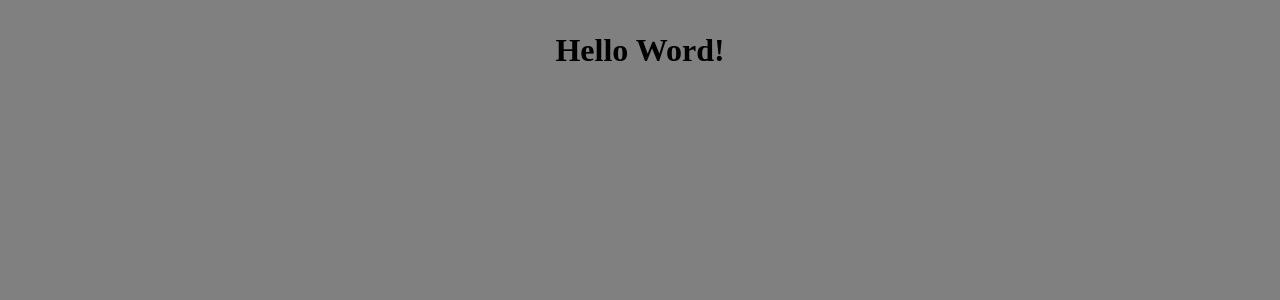
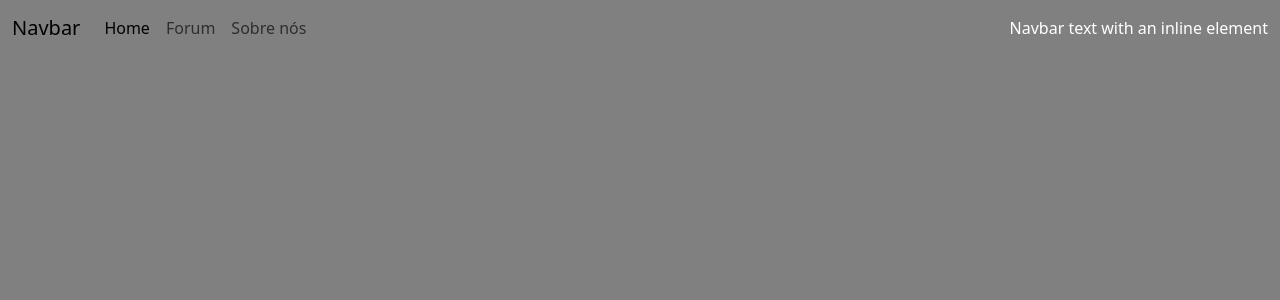
Before and after one commit to Gustavolima07/proj_react, a React (Vite) app in the folder vite-project/: page / in a window 1280 px wide. Shown: the top 300 px of the page. Built offline with nearby package versions, Linux system fonts and the light colour scheme.

Commit message:
NavBar e Bootstrap
adiciona componente NavBar e integra Bootstrap ao projeto

```diff
--- a/vite-project/package.json
+++ b/vite-project/package.json
@@ -10,6 +10,7 @@
     "preview": "vite preview"
   },
   "dependencies": {
+    "bootstrap": "^5.3.5",
     "react": "^19.0.0",
     "react-dom": "^19.0.0"
   },
--- a/vite-project/src/App.jsx
+++ b/vite-project/src/App.jsx
@@ -1,11 +1,11 @@
 import './App.css'
 
-import  { Cabecalho  }   from './components';
+import  { NavBar  }   from './components';
 
 const App = () => {
   return (
     <>
-      <Cabecalho />
+      <NavBar />
     </>
   )
 }
--- a/vite-project/src/components/Cabacalho/Cabacalho.jsx
+++ /dev/null
@@ -1,12 +0,0 @@
-import style from './Cabecalho.module.css';
-
-const Cabecalho = () => {
-    return (
-        <div className={style.Cabecalho}>
-            <h1>Hello Word!</h1>
-        </div>
-
-    );
-};
-
-export { Cabecalho };
--- a/vite-project/src/components/Cabacalho/index.js
+++ /dev/null
@@ -1 +0,0 @@
-export * from './Cabacalho';
--- /dev/null
+++ b/vite-project/src/components/NavBar/NavBar.jsx
@@ -0,0 +1,33 @@
+import style from './NavBar.module.css';
+
+const NavBar = () => {
+    return (
+        <nav className={`navbar navbar-expand-lg fixed-top ${style.NavBar}`}>
+            <div class="container-fluid">
+                    <a class="navbar-brand" href="#">Navbar</a>
+                    <button class="navbar-toggler" type="button" data-bs-toggle="collapse"
+                    data-bs-target="#navbarText" aria-controls="navbarText" aria-expanded="false" aria-label="Toggle navigation">
+                    <span class="navbar-toggler-icon"></span>
+                    </button>
+                    <div class="collapse navbar-collapse" id="navbarText">
+                        <ul class="navbar-nav me-auto mb-2 mb-lg-0">
+                            <li class="nav-item">
+                            <a class="nav-link active" aria-current="page" href="#">Home</a>
+                            </li>
+                            <li class="nav-item">
+                            <a class="nav-link" href="#">Forum</a>
+                            </li>
+                            <li class="nav-item">
+                            <a class="nav-link" href="#">Sobre nós</a>
+                            </li>
+                        </ul>
+                        <span class="navbar-text">
+                            Navbar text with an inline element
+                        </span>
+                    </div>
+            </div>
+        </nav>
+    );
+};
+
+export { NavBar };
--- /dev/null
+++ b/vite-project/src/components/NavBar/NavBar.module.css
@@ -0,0 +1,3 @@
+.NavBar span{
+    color : white;
+}
--- /dev/null
+++ b/vite-project/src/components/NavBar/index.js
@@ -0,0 +1 @@
+export * from './NavBar';
--- a/vite-project/src/components/index.js
+++ b/vite-project/src/components/index.js
@@ -1 +1,2 @@
-export * from './Cabacalho';
+export * from './NavBar';
+import 'bootstrap/dist/css/bootstrap.min.css';
--- a/vite-project/src/main.jsx
+++ b/vite-project/src/main.jsx
@@ -3,6 +3,7 @@ import { createRoot } from 'react-dom/client'
 
 import { App } from './App.jsx'
 
+import 'bootstrap/dist/css/bootstrap.min.css';
 import './global.css'
 
 
```
Also changed, not shown: vite-project/src/components/Cabacalho/Cabecalho.module.css (deleted), 2 other files (tests, documents, lock files or other folders).
